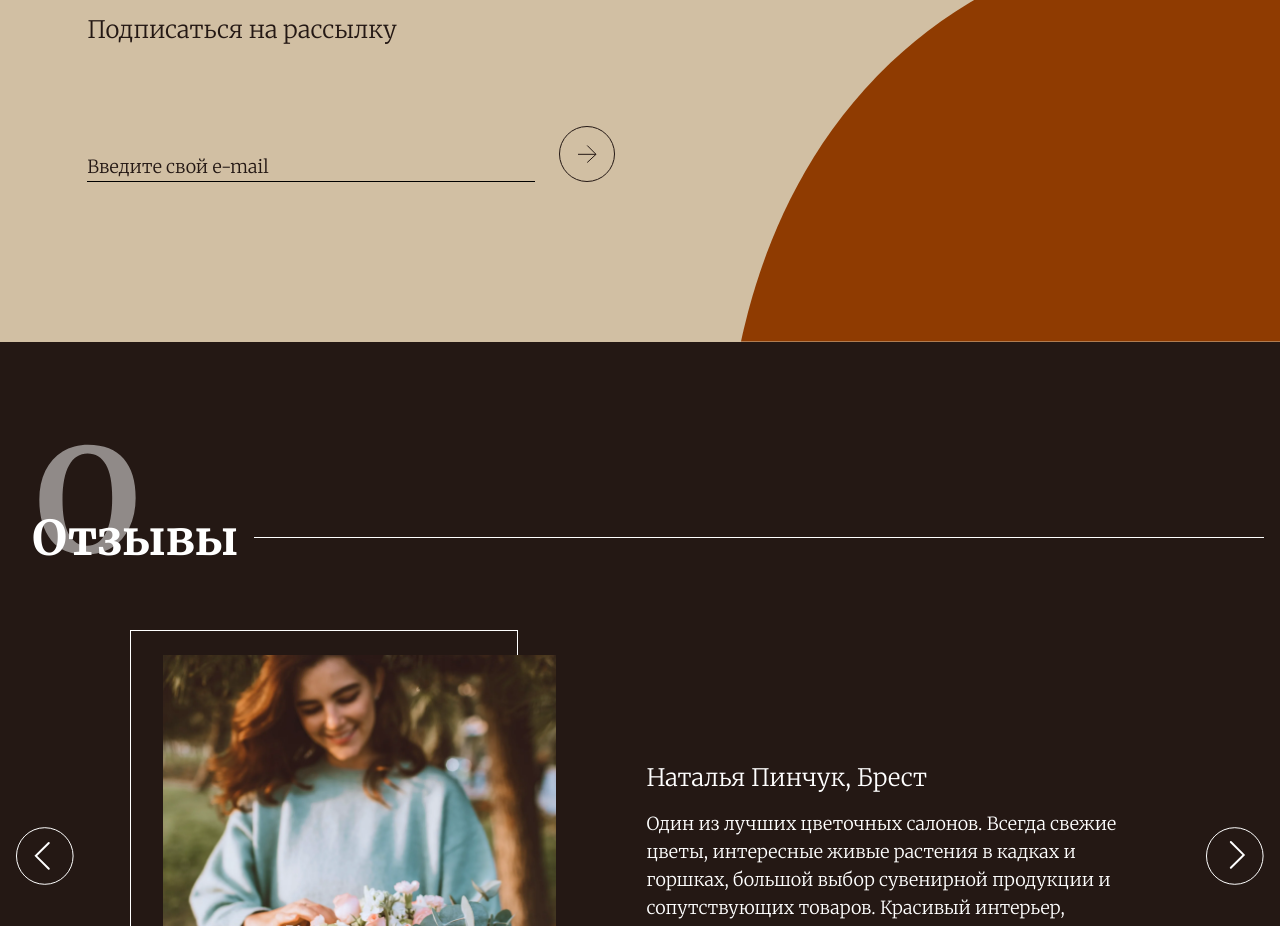
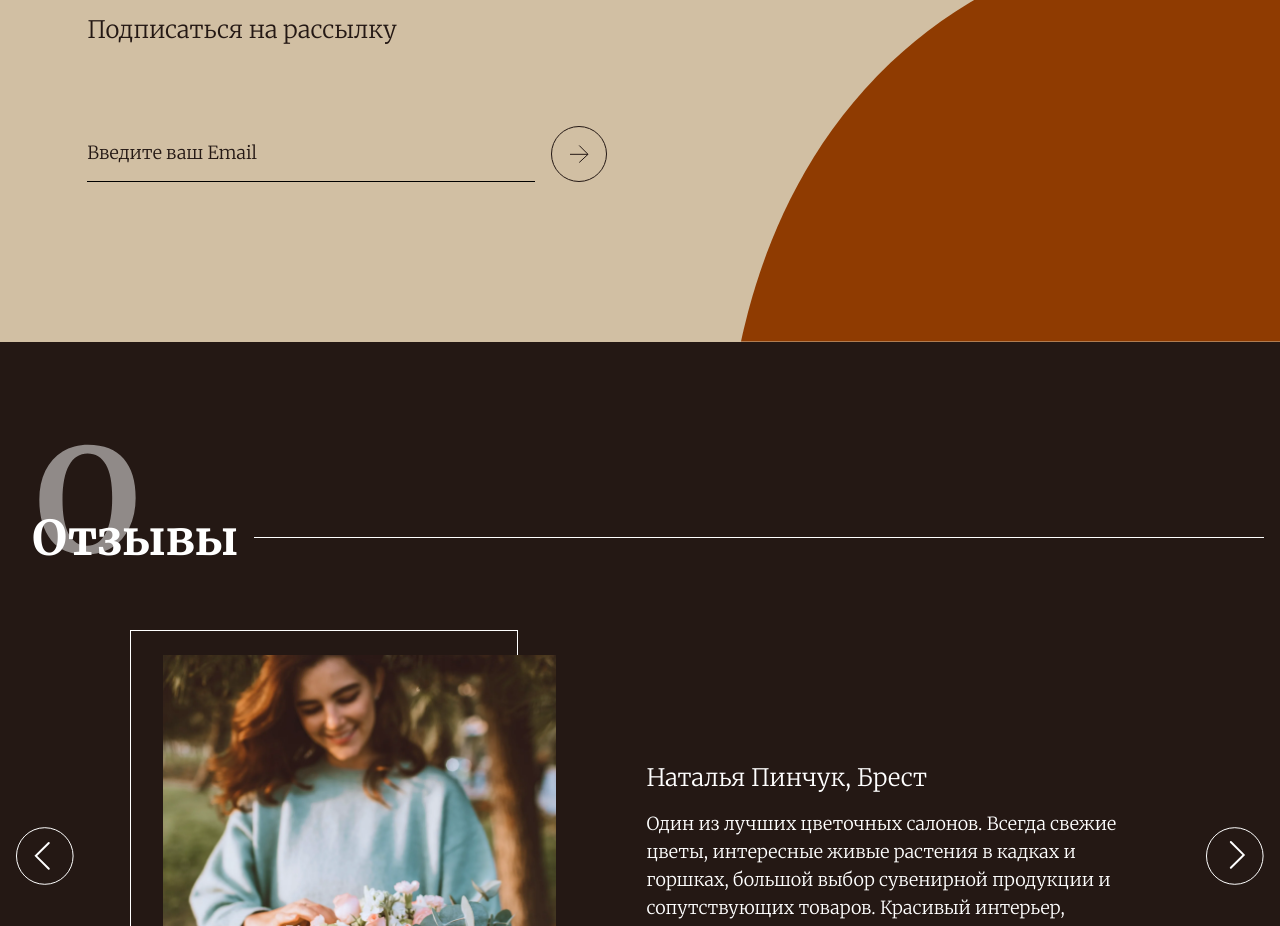
Before and after one commit to MaksimKarpuk/Flowers, a Nuxt app in the folder Flowers/: page / in a window 1280 px wide. Shown: the part 3760-4686 px from the top of the page. Built offline with nearby package versions, Linux system fonts and the light colour scheme.

Commit message:
feature/FT-3

```diff
--- a/Flowers/assets/styles/colors.scss
+++ b/Flowers/assets/styles/colors.scss
@@ -12,3 +12,4 @@ $header: #241814;
 $cards: #D1BFA3;
 $black: #000;
 $aside: rgba(255, 255, 255, 0.5);
+$red: red;
--- a/Flowers/components/atoms/InputText.vue
+++ /dev/null
@@ -1,64 +0,0 @@
-<template>
-  <div :class="$style.input">
-    <form action=" " @submit.prevent="$store.commit('telegram/addEmail')">
-      <input :type="type" :placeholder="placeholder" v-model="text" />
-    </form>
-  </div>
-</template>
-
-<script>
-// import { mapMutations } from 'vuex'
-export default {
-  props: {
-    placeholder: {
-      type: String,
-      default: '',
-    },
-    type: {
-      type: String,
-      default: '',
-    },
-    text: {
-      type: String,
-      default: '',
-    },
-  },
-  // methods: {
-  //   ...mapMutations(['addEmail']),
-  //   submit() {
-  //     this.text === ''
-  //       ? document.body.className = "error"
-  //       : this.addEmail(this.text)
-  //     this.text = ''
-  //   },
-  // },
-}
-</script>
-
-<style lang="scss" module>
-input {
-  border-bottom: 0.0625rem solid $black;
-  background: $cards;
-  width: 28rem;
-  @include H100;
-  &::placeholder {
-    color: $header;
-    @include H100;
-    @include mobile {
-      @include H90;
-    }
-  }
-  @include custom(600px) {
-    width: 26rem;
-  }
-  @include custom(550px) {
-    width: 22rem;
-  }
-  @include mobile {
-    width: 18rem;
-  }
-  @include custom(400px) {
-    width: 13rem;
-  }
-}
-</style>
--- /dev/null
+++ b/Flowers/components/organisms/EmailForm.vue
@@ -0,0 +1,84 @@
+<template>
+  <div :class="$style.input">
+    <form action=" " @submit.prevent="submit" :class="$style.form">
+      <input
+        type="text"
+        :placeholder="placeholder"
+        v-model="value"
+        :class="[{ [$style.error]: isError }]"
+      />
+      <Arrow :class="$style.button" @click="submit" />
+    </form>
+  </div>
+</template>
+
+<script>
+import Arrow from '~/assets/icons/TelegramArrow.svg?inline'
+export default {
+  data() {
+    return {
+      placeholder: 'Введите ваш Email',
+      isError: false,
+      value: '',
+    }
+  },
+  components: {
+    Arrow,
+  },
+  methods: {
+    submit() {
+      if (this.value) {
+        this.$store.commit('telegram/addEmail',this.value)
+        this.value = ''
+      } else {
+        this.isError = true
+        this.placeholder = 'Вы не ввели ваш Elail адрес'
+      }
+    },
+  },
+}
+</script>
+
+<style lang="scss" module>
+.input {
+  .form {
+    display: flex;
+    gap: 1rem;
+    input {
+      border-bottom: 0.0625rem solid $black;
+      background: $cards;
+      width: 28rem;
+      @include H100;
+      &::placeholder {
+        color: $header;
+        @include H100;
+        @include mobile {
+          @include H90;
+        }
+      }
+      @include custom(600px) {
+        width: 26rem;
+      }
+      @include custom(550px) {
+        width: 22rem;
+      }
+      @include mobile {
+        width: 18rem;
+      }
+      @include custom(400px) {
+        width: 13rem;
+      }
+    }
+    .button {
+      color: $header;
+      cursor: pointer;
+    }
+    .error {
+      border-bottom: 0.0625rem solid $red;
+      &::placeholder {
+        color: $red;
+      }
+    }
+  }
+}
+</style>
--- a/Flowers/components/organisms/Telegram.vue
+++ b/Flowers/components/organisms/Telegram.vue
@@ -6,13 +6,7 @@
       </div>
       <div :class="$style.subtitle">Подписаться на рассылку</div>
       <div :class="$style.form">
-        <InputText
-          :class="$style.input"
-          :placeholder="placeholder"
-          :type="type"
-          :text="text"
-        />
-        <Arrow :class="$style.button" />
+        <EmailForm :class="$style.input" />
       </div>
     </div>
     <div :class="$style.image">
@@ -22,21 +16,12 @@
 </template>
 
 <script>
-import InputText from '~/components/atoms/InputText'
-import Arrow from '~/assets/icons/TelegramArrow.svg?inline'
+import EmailForm from '~/components/organisms/EmailForm'
 import Form from '~/assets/icons/Form.svg?inline'
 export default {
   components: {
-    InputText,
-    Arrow,
+    EmailForm,
     Form,
-  },
-  data() {
-    return {
-      placeholder: 'Введите свой e-mail',
-      type: 'text',
-      text: "",
-    }
   },
 }
 </script>
@@ -100,7 +85,7 @@ export default {
       @include custom(920px) {
         margin: 0 0 2.5rem 0;
       }
-       @include mobile {
+      @include mobile {
         @include H100;
         margin: 0 0 2rem 0;
       }
@@ -114,10 +99,7 @@ export default {
       .input {
         align-self: flex-end;
       }
-      .button {
-        color: $header;
-        cursor: pointer;
-      }
+
       @include custom(1130px) {
         margin: 0 0 7rem 0;
       }
--- a/Flowers/store/telegram.js
+++ b/Flowers/store/telegram.js
@@ -2,8 +2,8 @@ export const state = () => ({
   email: '',
 })
 export const mutations = {
-  addEmail(state,text) {
-    state.email = text;
+  addEmail(state,value) {
+    state.email = value;
     console.log(state.email);
   },
 }
```
